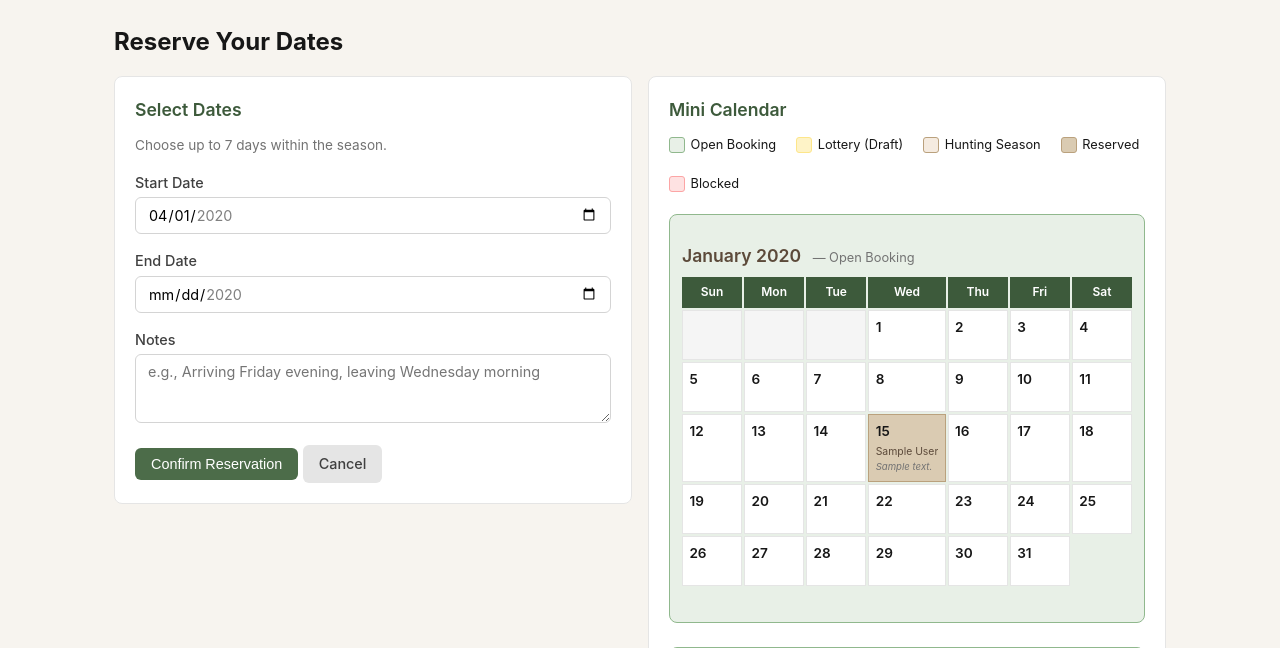
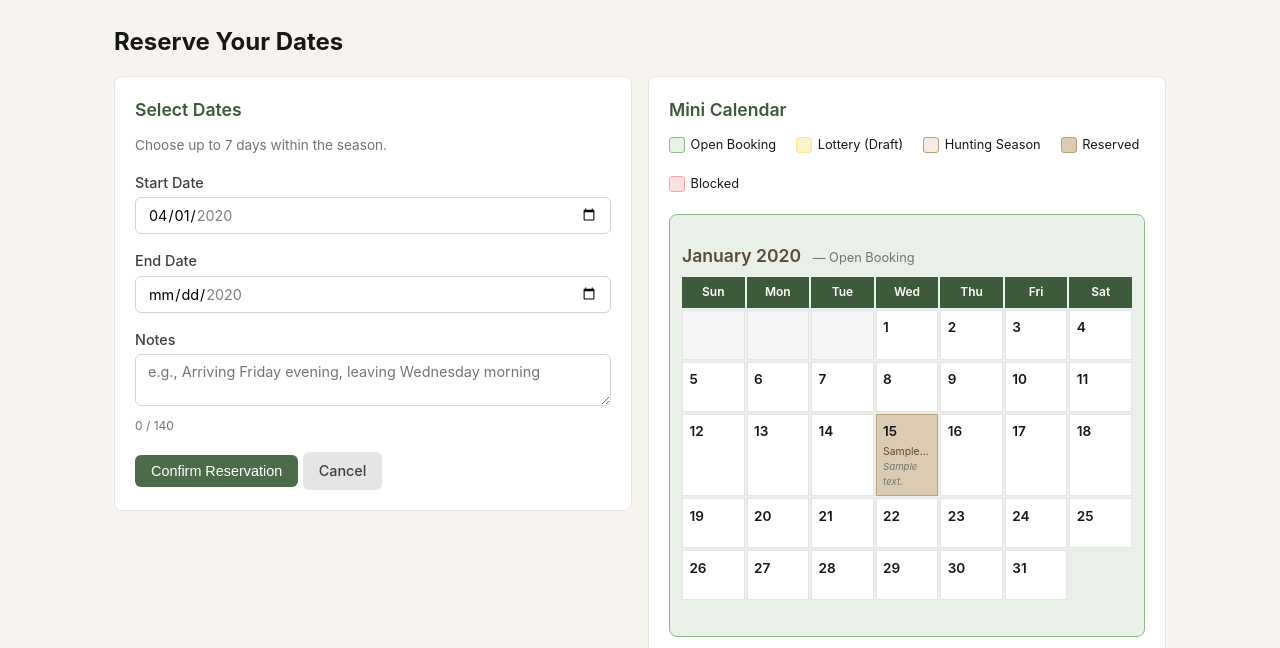
Before and after one commit to tlchristensen9/Silvies-Calendar-Lottery-and-Reservation-System, a Flask app: page /calendar/reserve in a window 1280 px wide. Shown: the part 53-701 px from the top of the page. Run offline with Flask 3, Linux system fonts and the light colour scheme; a user stored in the database is signed in; tables that the repository leaves empty hold one stand-in row (values such as "Sample post").

Commit message:
fix note overflow issue, set calendar day box width

```diff
--- a/app/forms.py
+++ b/app/forms.py
@@ -56,7 +56,8 @@ class SettingsForm(FlaskForm):
 class ReservationForm(FlaskForm):
     start_date = DateField('Start Date', validators=[DataRequired()])
     end_date = DateField('End Date', validators=[DataRequired()])
-    notes = TextAreaField('Notes', validators=[Optional(), Length(max=500)])
+    notes = TextAreaField('Notes', validators=[Optional(), Length(max=140,
+                          message='Notes must be 140 characters or fewer.')])
     submit = SubmitField('Reserve Dates')
 
 
@@ -86,7 +87,8 @@ class AdminReservationForm(FlaskForm):
     member_id = SelectField('Member', coerce=int, validators=[DataRequired()])
     start_date = DateField('Start Date', validators=[DataRequired()])
     end_date = DateField('End Date', validators=[DataRequired()])
-    notes = TextAreaField('Notes', validators=[Optional(), Length(max=500)])
+    notes = TextAreaField('Notes', validators=[Optional(), Length(max=140,
+                          message='Notes must be 140 characters or fewer.')])
     is_blocked = BooleanField('Block Dates (e.g., Annual Meeting)')
     block_label = StringField('Block Label', validators=[Optional(), Length(max=100)],
                               description='e.g., "Annual Meeting" — shown on calendar')
--- a/app/static/css/style.css
+++ b/app/static/css/style.css
@@ -220,9 +220,11 @@ tr:hover { background: var(--gray-100); }
     border: 1px solid var(--gray-200);
     padding: 0.4rem;
     min-height: 50px;
+    min-width: 0;
     font-size: 0.8rem;
     cursor: default;
     position: relative;
+    overflow: hidden;
 }
 .calendar-day.outside { background: var(--gray-100); color: var(--gray-500); }
 .calendar-day.available { cursor: pointer; }
@@ -239,6 +241,7 @@ tr:hover { background: var(--gray-100); }
     overflow: hidden;
     text-overflow: ellipsis;
     white-space: nowrap;
+    word-break: break-word;
 }
 .calendar-day .day-num {
     font-weight: 600;
@@ -247,11 +250,13 @@ tr:hover { background: var(--gray-100); }
 .calendar-day .res-notes {
     font-size: 0.6rem;
     color: var(--gray-500);
-    display: block;
+    display: -webkit-box;
+    -webkit-line-clamp: 2;
+    -webkit-box-orient: vertical;
     margin-top: 1px;
     overflow: hidden;
     text-overflow: ellipsis;
-    white-space: nowrap;
+    word-break: break-word;
     font-style: italic;
 }
 .calendar-day.today { border-color: var(--blue); border-width: 2px; }
--- a/app/templates/calendar/reserve.html
+++ b/app/templates/calendar/reserve.html
@@ -23,7 +23,8 @@
             </div>
             <div class="form-group">
                 {{ form.notes.label }}
-                {{ form.notes(rows=3, placeholder="e.g., Arriving Friday evening, leaving Wednesday morning") }}
+                {{ form.notes(rows=2, maxlength=140, placeholder="e.g., Arriving Friday evening, leaving Wednesday morning", id="notes") }}
+                <small class="text-muted" id="notes-counter" style="font-size: 0.75rem;">0 / 140</small>
             </div>
             <button type="submit" class="btn btn-primary">Confirm Reservation</button>
             <a href="{{ url_for('calendar.view') }}" class="btn btn-secondary">Cancel</a>
@@ -82,7 +83,18 @@
                 }
             });
 
-            // Auto-default start date to lottery period start if no date selected
+            // Notes character counter
+        var notesInput = document.getElementById('notes');
+        var notesCounter = document.getElementById('notes-counter');
+        if (notesInput && notesCounter) {
+            function updateCounter() {
+                notesCounter.textContent = notesInput.value.length + ' / 140';
+            }
+            notesInput.addEventListener('input', updateCounter);
+            updateCounter();
+        }
+
+        // Auto-default start date to lottery period start if no date selected
             {% if lottery_start and not form.start_date.data %}
             startInput.value = '{{ lottery_start }}';
             endInput.min = '{{ lottery_start }}';
```
Also changed, not shown: app/templates/admin/admin_reserve.html (+13 -1 lines).
